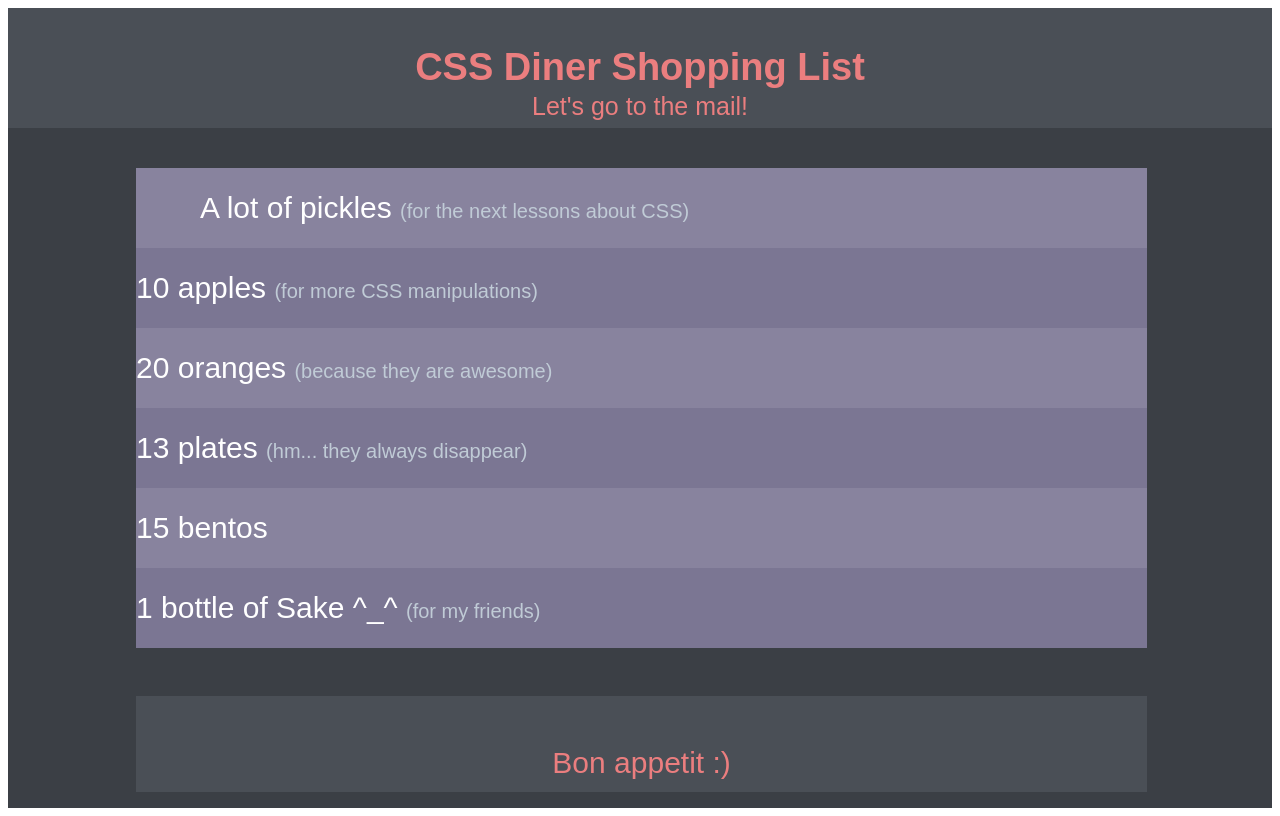
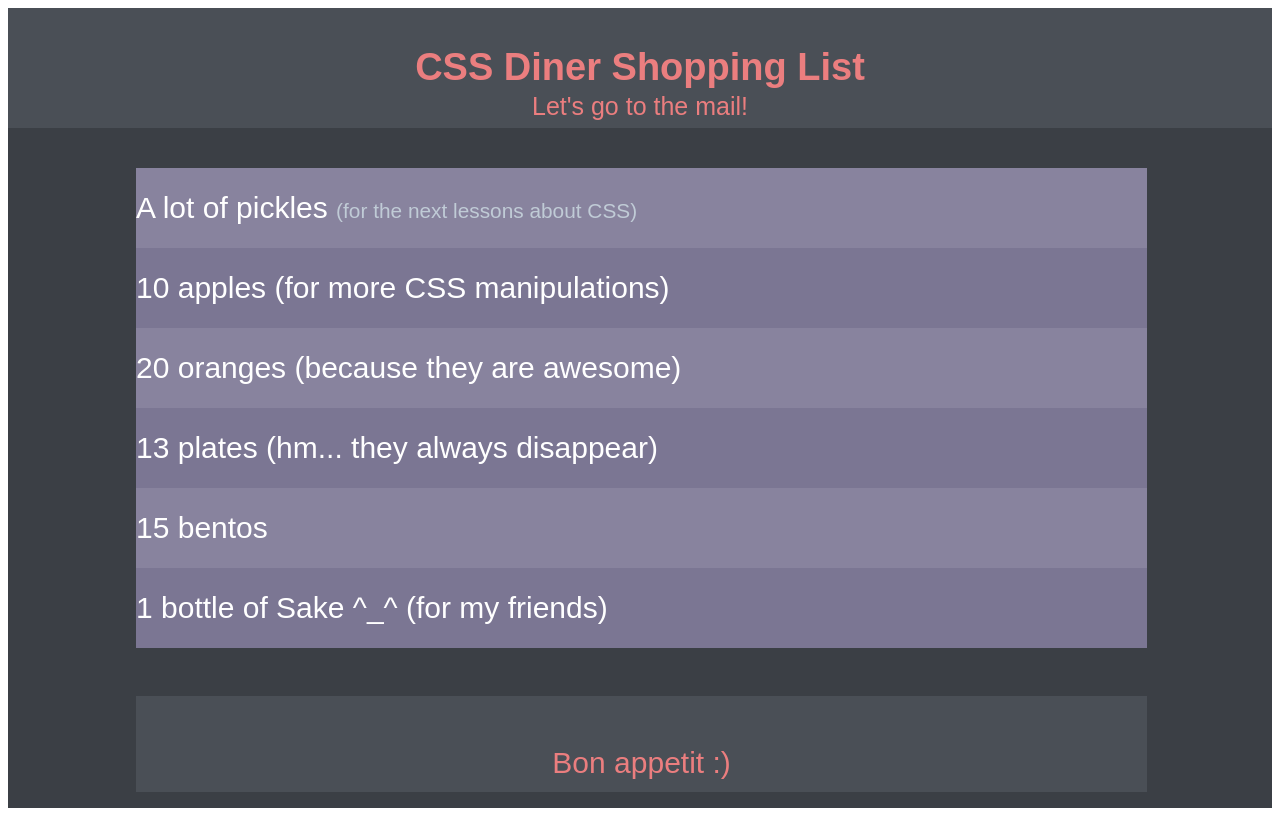
Before and after one commit to kalex32/HTML_November, a plain HTML site: page HW_8_selectors/HW_8_selectors.html in a window 1280 px wide. Drawn offline with Linux system fonts and the light colour scheme.

Commit message:
Proceed HW_8_selectors

```diff
--- a/HW_8_selectors/HW_8_selectors.html
+++ b/HW_8_selectors/HW_8_selectors.html
@@ -80,11 +80,15 @@
 
         }
 
-        .textMenu2 {
-            font-family: sans-serif;
+        a.textMenu2 {
             font-size: 20px;
             color: #c0cbd6;
-            padding-top: 0.5vh;
+
+        }
+
+        .line2.textMenu2 {
+            font-size: 20px;
+            color: #c0cbd6;
 
         }
 
@@ -98,10 +102,11 @@
         }
 
         /*
-span.textMenu2:visited {
+.textMenu2:visited {
 color: #a3a0b5;
 
-}*/
+}
+*/
 
         .line1:hover {
             background-color: #625e77;
@@ -149,7 +154,7 @@ color: #a3a0b5;
         </div>
         <div id="menuBlock">
             <div class="line1">
-                <a href="http://www.spv.ua//" style="padding-left: 5vw">A lot of pickles <span class="textMenu2">(for the next lessons about CSS)</span></a>
+                <a href="http://www.spv.ua//">A lot of pickles <small><small><span class="textMenu2" style="color: #c0cbd6">(for the next lessons about CSS)</span></small></small></a>
             </div>
             <div class="line2">
                 10 apples <span class="textMenu2">(for more CSS manipulations)</span>
```
